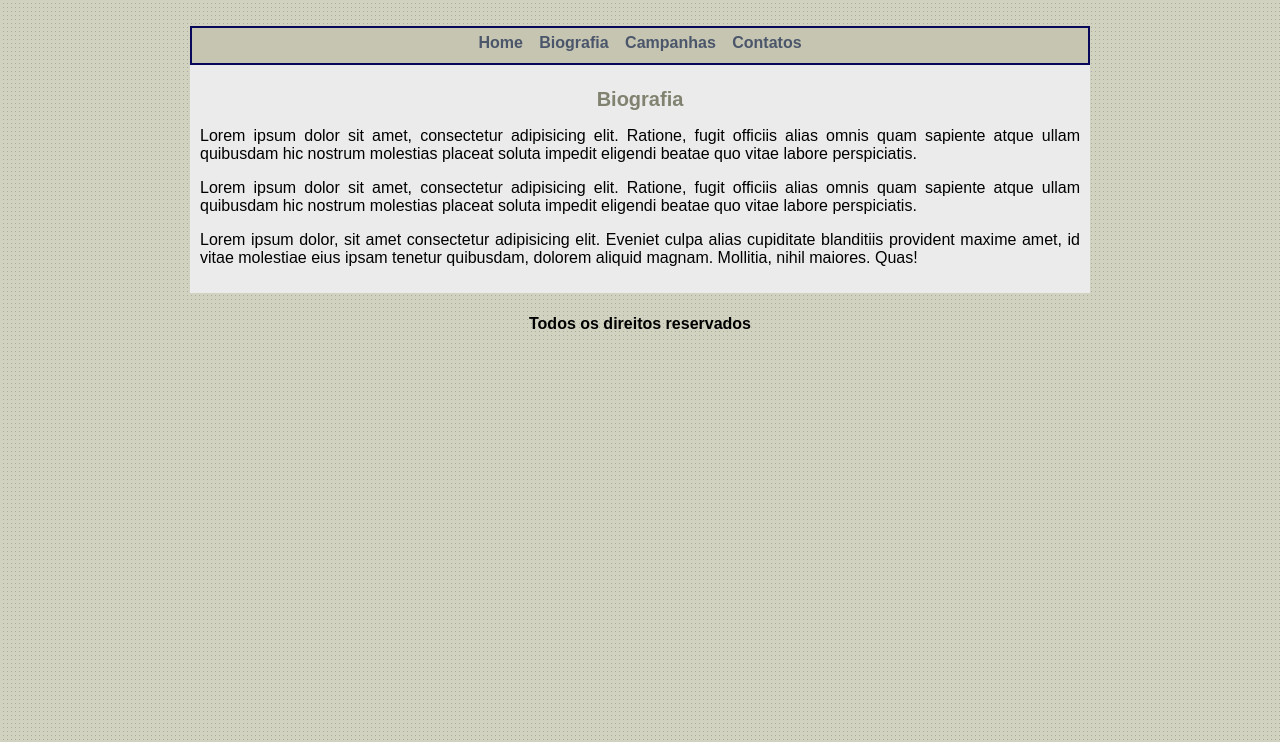
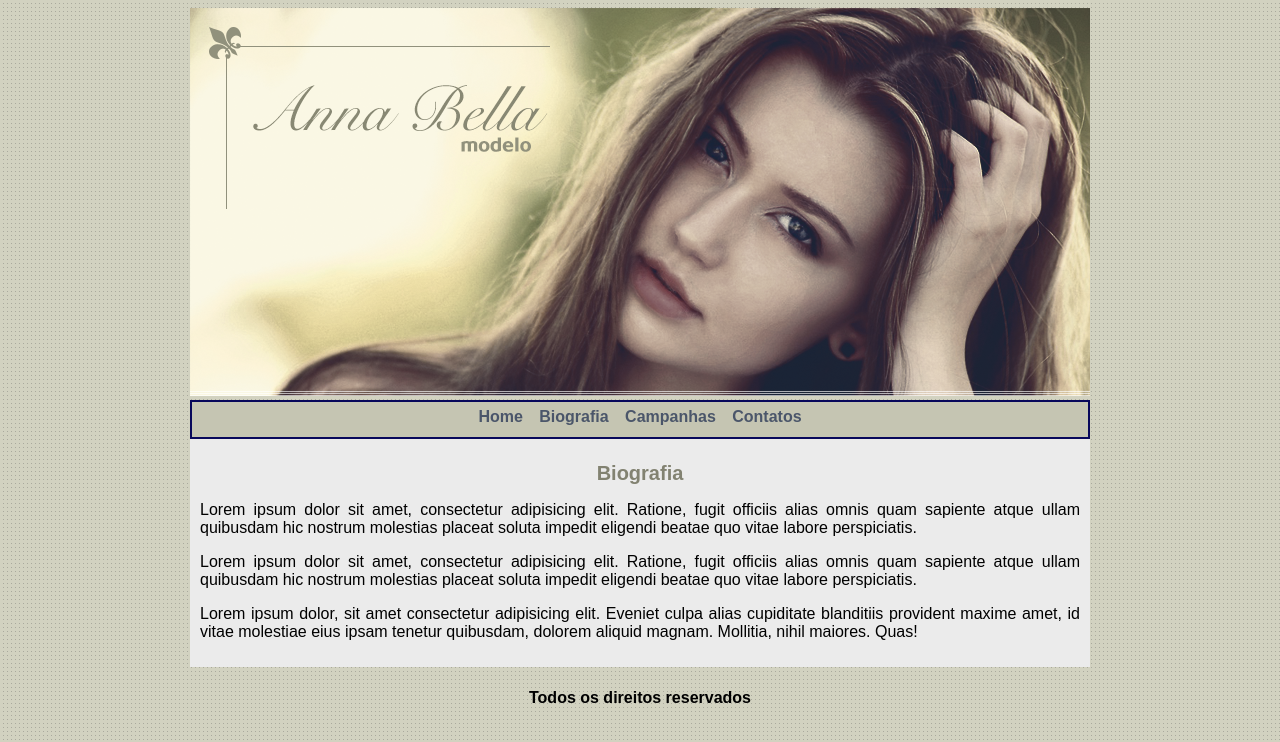
Before and after one commit to LxvAnrel/Anna-Bella, a plain HTML site: page biografia.html in a window 1280 px wide. Shown: the top 742 px of the page. Drawn offline with Linux system fonts and the light colour scheme; files whose address does not match are found by name.

Commit message:
Fix problem in cape this page

```diff
--- a/biografia.html
+++ b/biografia.html
@@ -11,7 +11,7 @@
   <body>
     <center>
       <div id="principal">
-        <img src="img/imagens/capa.png" alt="" />
+        <img src="img/capa.png" alt="" />
         <div id="menu">
           <a href="index.html" class="link">Home</a>
           <a href="biografia.html" class="link">Biografia</a>
```
